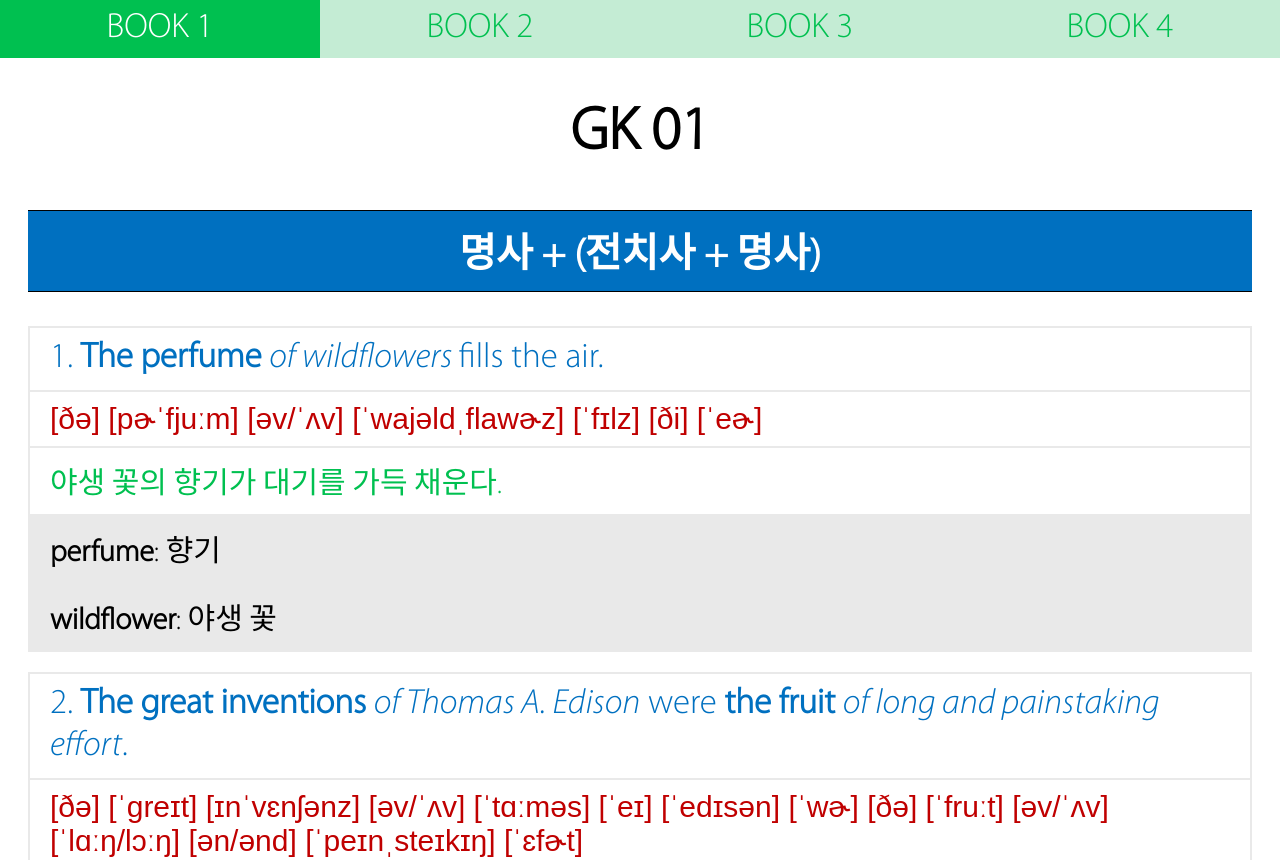
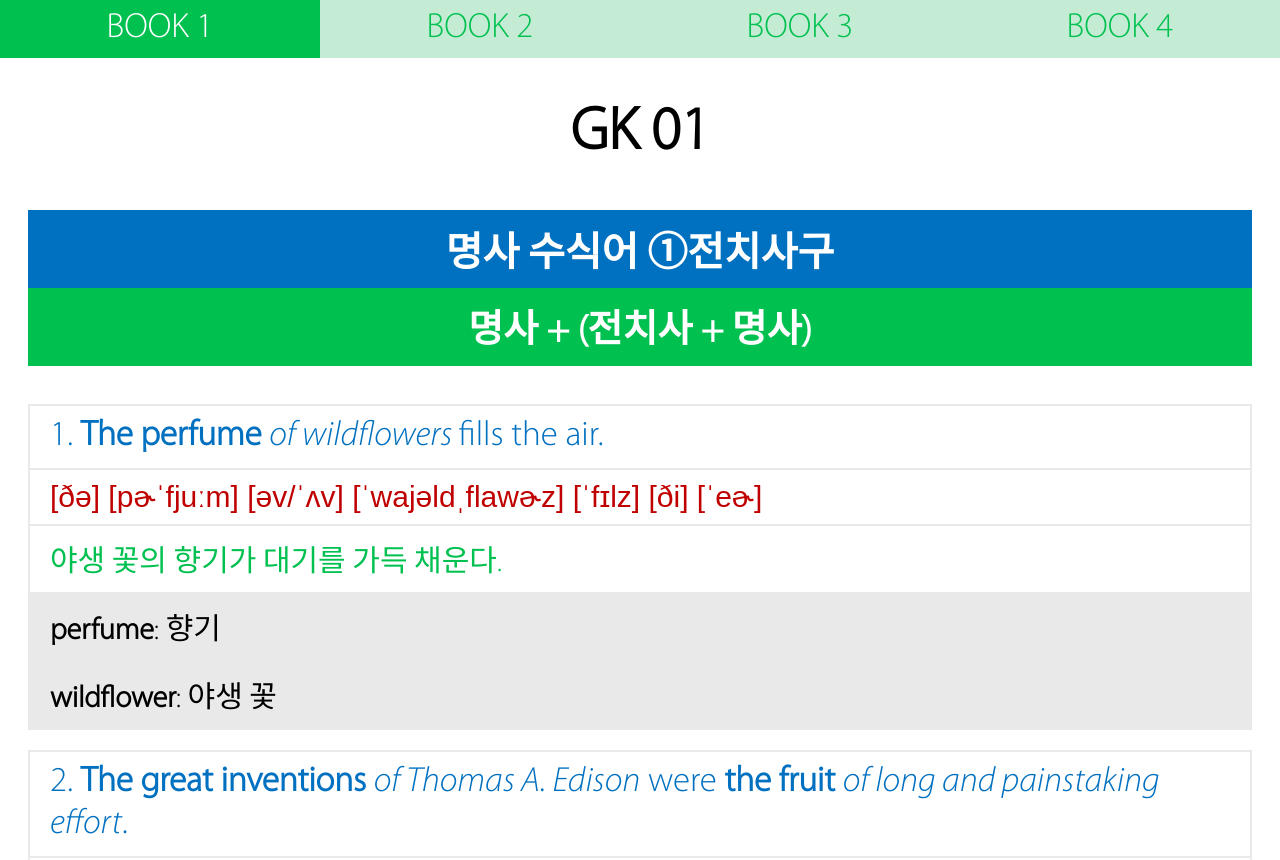
Before and after one commit to Gunwoo-Kim725/Reading-Theory, a plain HTML site: page GK01.html in a window 1280 px wide. Shown: the top 860 px of the page. Drawn offline with Linux system fonts and the light colour scheme; a script that the page names is missing; a web font is replaced by a local one.

Commit message:
Add files via upload

```diff
--- a/GK01.html
+++ b/GK01.html
@@ -13,7 +13,8 @@
             <a class="m-btn" href="./book4.html">BOOK 4</a>
         </div>
         <h1>GK 01</h1>
-        <h2>명사 + (전치사 + 명사)</h2>
+        <h2>명사 수식어 ①전치사구</h2>
+        <h3>명사 + (전치사 + 명사)</h3>
         <table>
             <tr>
                 <td class="eng-sent" onclick="playAudio(0)">
@@ -265,7 +266,7 @@
                 </td>
             </tr>
         </table>
-        <h2>명사 + (전치사 + 명사 and 명사)</h2>
+        <h3>명사 + (전치사 + 명사 and 명사)</h3>
         <table>
             <tr>
                 <td class="eng-sent" onclick="playAudio(9)">
--- a/style.css
+++ b/style.css
@@ -33,8 +33,9 @@ h1 {
 
 /* 제목 2 */
 h2 {
-    border-top: 1px solid black; /* 위쪽 줄 스타일 */
-    border-bottom: 1px solid black; /* 아래쪽 줄 스타일 */
+    margin-bottom: -40px;
+    /* border-top: 1px solid black; 위쪽 줄 스타일 */
+    /* border-bottom: 1px solid black; 아래쪽 줄 스타일 */
     padding-top: 10px; /* 위쪽 여백 */
     padding-bottom: 10px; /* 아래쪽 여백 */
     background-color: rgb(0, 112, 192);
@@ -45,6 +46,12 @@ h2 {
 
 /* 제목 3 */
 h3 {
+    /* border-top: 1px solid black; 위쪽 줄 스타일 */
+    /* border-bottom: 1px solid black; 아래쪽 줄 스타일 */
+    padding-top: 10px; /* 위쪽 여백 */
+    padding-bottom: 10px; /* 아래쪽 여백 */
+    background-color: rgb(0, 192, 80);
+    color: white;
     font-size: 38px;
     text-align: center;
 }
```
Also changed, not shown: GK02.html (+5 -4 lines).
